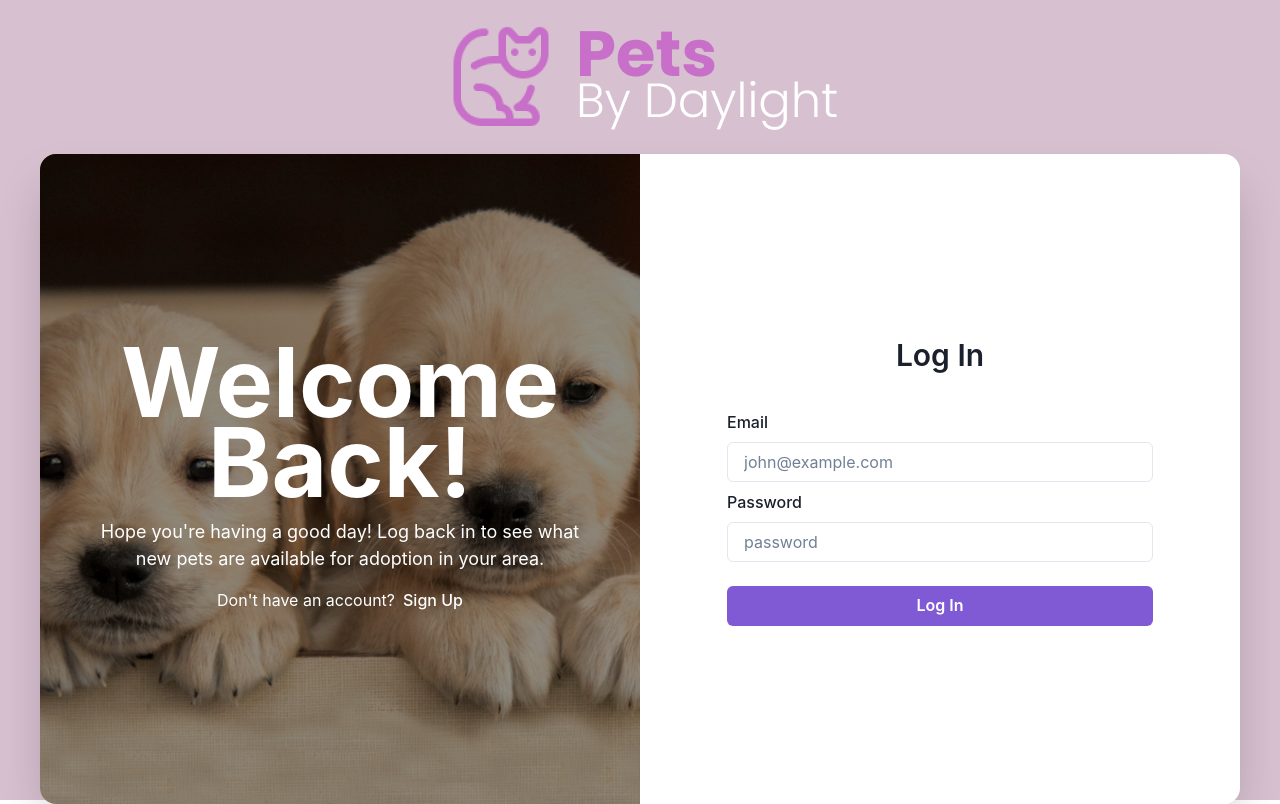
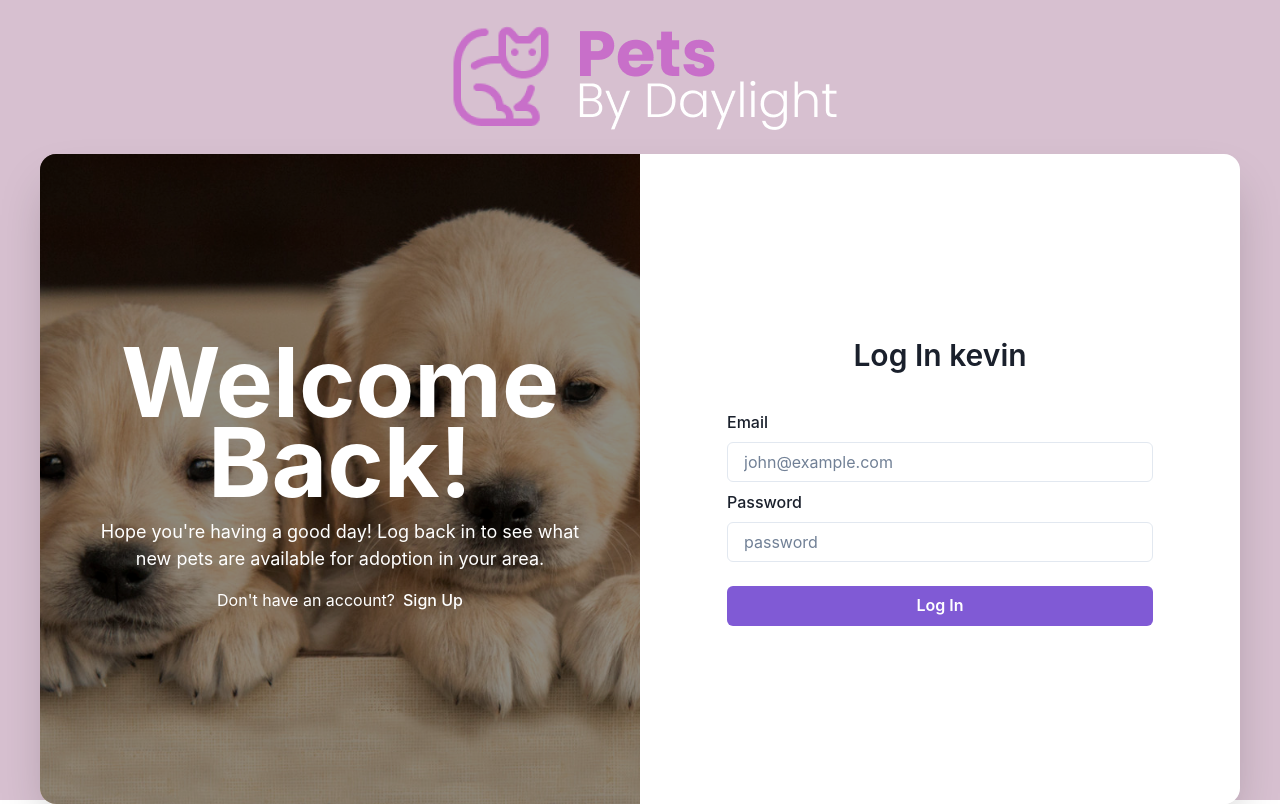
Before and after one commit to BrodyMoorman/pets-by-daylight, a React (Vite) app in the folder client/: page /login in a window 1280 px wide. Built offline with nearby package versions, Linux system fonts and the light colour scheme.

Commit message:
unintentional save

```diff
--- a/client/src/components/LoginForm.jsx
+++ b/client/src/components/LoginForm.jsx
@@ -2,7 +2,7 @@ import { VStack, Text, FormControl, FormLabel, FormHelperText, FormErrorMessage,
 import React from 'react'
 import { useState } from 'react'
 
-export default function LoginForm() {
+export default function LoginForm(props) {
     const [isErrorEmail, setIsErrorEmail] = useState(false)
     const [inputs, setInputs] = useState({
         email: "",
@@ -16,7 +16,7 @@ export default function LoginForm() {
     }
   return (
     <VStack w={"75%"} justifyContent={"center"} alignItems={"center"}>
-        <Text fontSize={"3xl"} fontWeight={"semibold"} mb={6}>Log In</Text>
+        <Text fontSize={"3xl"} fontWeight={"semibold"} mb={6}>Log In {props.name}</Text>
         <FormControl isInvalid={isErrorEmail}>
             <FormLabel>Email</FormLabel>
             <Input type='email' name='email' placeholder='john@example.com' value={inputs.email} onChange={handleInputChange} />
--- a/client/src/pages/Login.jsx
+++ b/client/src/pages/Login.jsx
@@ -20,7 +20,7 @@ export default function Login() {
                     </Center>
                 </Center>
                 <Center w={["full","50%"]} h={"full"} bg={["none","white"]} p={4} borderRightRadius={"inherit"} alignItems={"center"} flexDirection={"column"}>
-                    <LoginForm />
+                    <LoginForm name="kevin" />
                     <HStack mt={1} display={["flex", "none"]}><Text>Don't have an account?</Text><ChakraLink as={ReactRouterLink} to='/register'>Sign Up</ChakraLink></HStack>
                 </Center>
 
```
Also changed, not shown: client/src/components/TopbarWithUser.jsx (added), client/src/pages/Dashboard.jsx (added).
